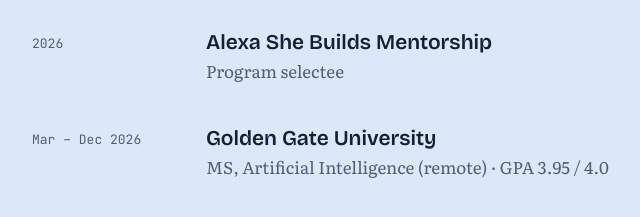
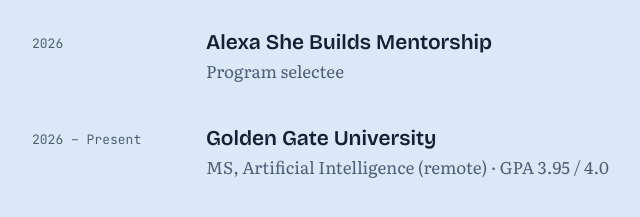
Before and after one commit to GraceJiang0312/GraceJiang0312.github.io, a plain HTML site: page index.html in a window 1280 px wide. Shown: the part 2873-3090 px from the top of the page, 228-868 px from the left. Drawn offline with nearby package versions, Linux system fonts and the light colour scheme.

Commit message:
Show GGU as 2026 – Present
Co-Authored-By: Claude Opus 5.5 <noreply@anthropic.com>

```diff
--- a/index.html
+++ b/index.html
@@ -372,7 +372,7 @@ footer { padding-top: 32px; border-top: 1px solid var(--line); font-family: var(
         </div>
       </div>
       <div class="entry">
-        <div class="when">Mar – Dec 2026</div>
+        <div class="when">2026 – Present</div>
         <div>
           <h3>Golden Gate University</h3>
           <p class="role">MS, Artificial Intelligence (remote) · GPA 3.95 / 4.0</p>
```
